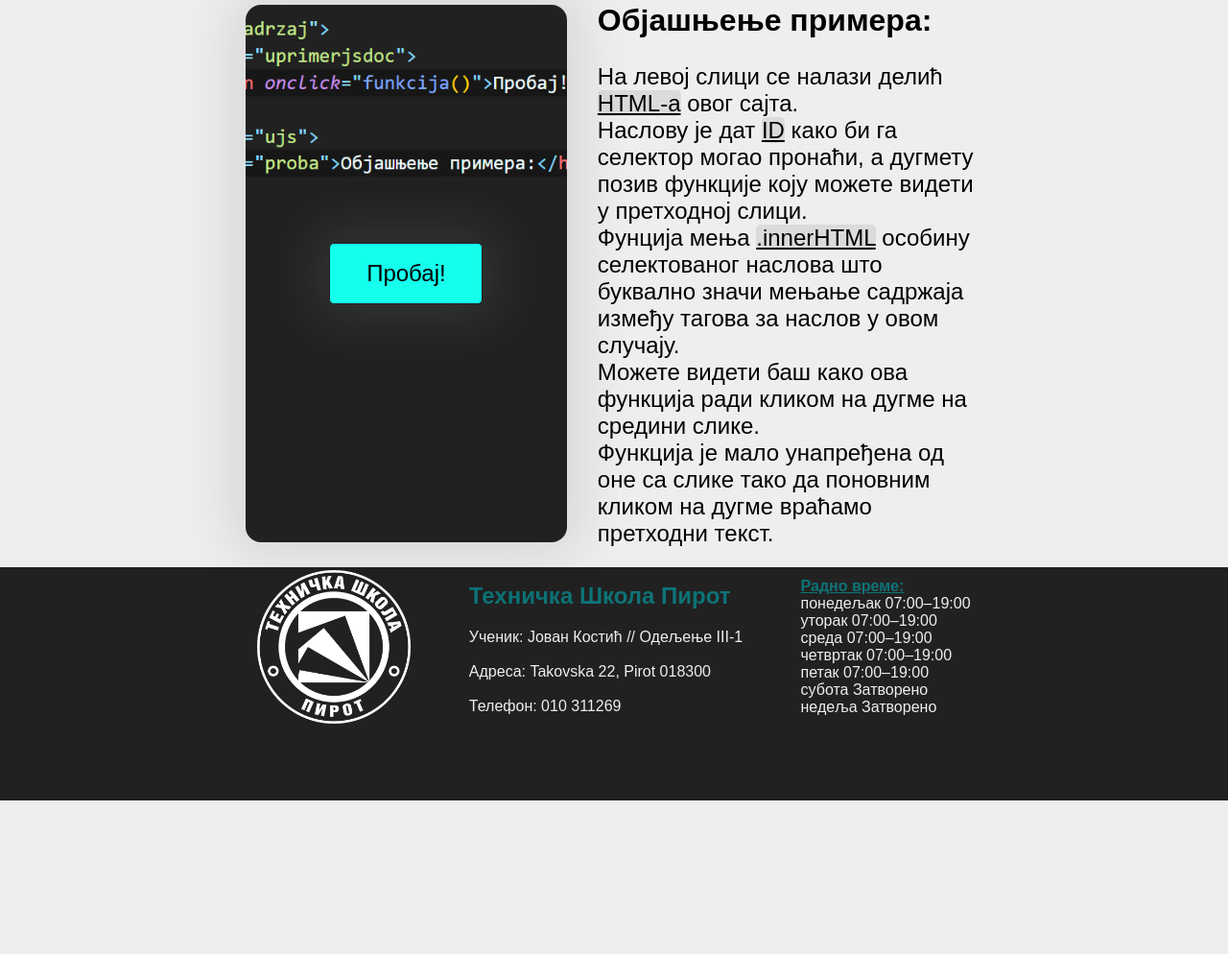
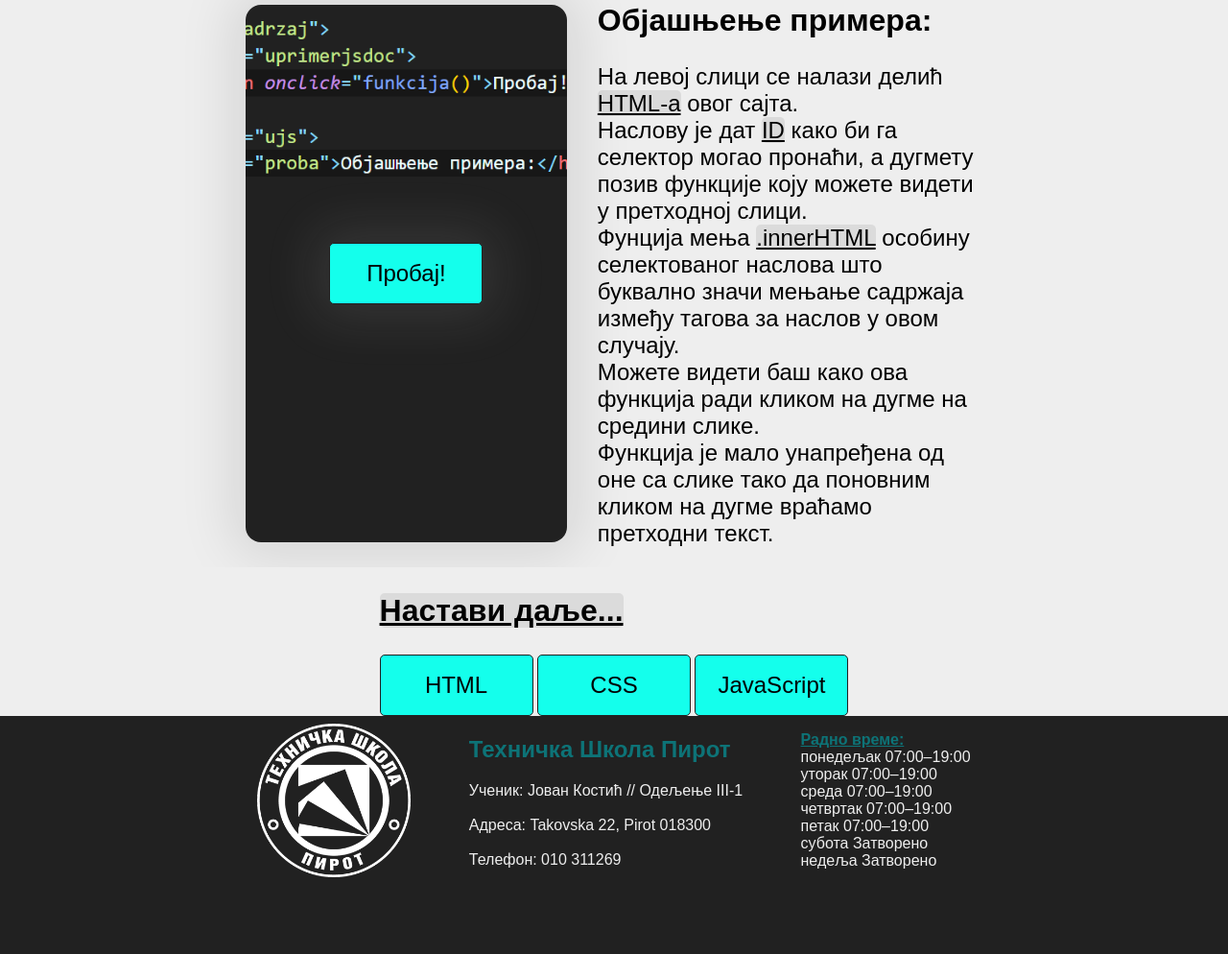
Before and after one commit to Jovan-K/Zavrsni-Projekat, a plain HTML site: page index.html in a window 1280 px wide. Shown: the part 3086-4080 px from the top of the page at 96% size. Before the commit the page ends 3920 px from the top, so only its background shows below. Drawn offline with Linux system fonts and the light colour scheme; a web font is replaced by a local one.

Commit message:
Pocetna kraj

```diff
--- a/index.html
+++ b/index.html
@@ -148,6 +148,17 @@
                 </div>
             </div>
         </div>
+
+        <div class="unastavi">
+            <div class="usadrzaj">
+                <div class="unast">
+                    <h2><u>Настави даље...</u></h2>
+                    <button onclick="predjiNaHTML()">HTML</button>
+                    <button onclick="predjiNaCSS()">CSS</button>
+                    <button onclick="predjiNaJS()">JavaScript</button>
+                </div>
+            </div>
+        </div>
     </main>
 
     <footer>
--- a/javascript/script.js
+++ b/javascript/script.js
@@ -22,3 +22,16 @@ function jsProba(){
     document.getElementById("proba").innerHTML = "Објашњење примера:";
   }
 }
+
+
+function predjiNaHTML(){
+  window.location.href = "../stranice/html.html";
+}
+
+function predjiNaCSS(){
+  window.location.href = "../stranice/css.html";
+}
+
+function predjiNaJS(){
+  window.location.href = "../stranice/javascript.html";
+}
--- a/style/pocetna.css
+++ b/style/pocetna.css
@@ -1,6 +1,6 @@
 main{
     width: 100vw;
-    height: 450vh; /* VEEEEEEEEEEEEELICINAAAAAAAAAA   ---------------> OVAMOOOOO EEEEEEEEEEEEEEEEEEEEEEEEEEEEEEEEEEEEEEEEEEEEEEEEEE*/
+    height: 470vh; /* VEEEEEEEEEEEEELICINAAAAAAAAAA   ---------------> OVAMOOOOO EEEEEEEEEEEEEEEEEEEEEEEEEEEEEEEEEEEEEEEEEEEEEEEEEE*/
     background-color: var(--clr-4);
     display: flex;
     align-items: center;
@@ -269,3 +269,45 @@ main{
     box-shadow: 0 0 55px 15px rgba(238, 238, 238, 0.2);
 
 }
+
+/* NASTAVI ... */
+
+.unastavi{
+    width: 100%;
+    height: 20rem;
+    display: flex;
+    justify-content: center;
+    align-items: center;
+    flex-direction: column;
+    background-color: var(--clr-4);
+    z-index: 1;
+}
+
+.unast h2{
+    font-size: 2em;
+}
+
+.unast p{
+    font-size: 1.5em;
+}
+
+.unast button{
+
+    height: 4rem;
+    width: 10rem;
+    z-index: 2;
+
+    border: 1px solid var(--clr-1);
+    background-color: var(--clr-5);
+    transition: all 0.5s;
+
+    border-radius: 5px;
+    font-size: 1.5em;
+
+}
+
+.unast button:hover{
+    background-color: var(--clr-4);
+    cursor: pointer;
+
+}
```
